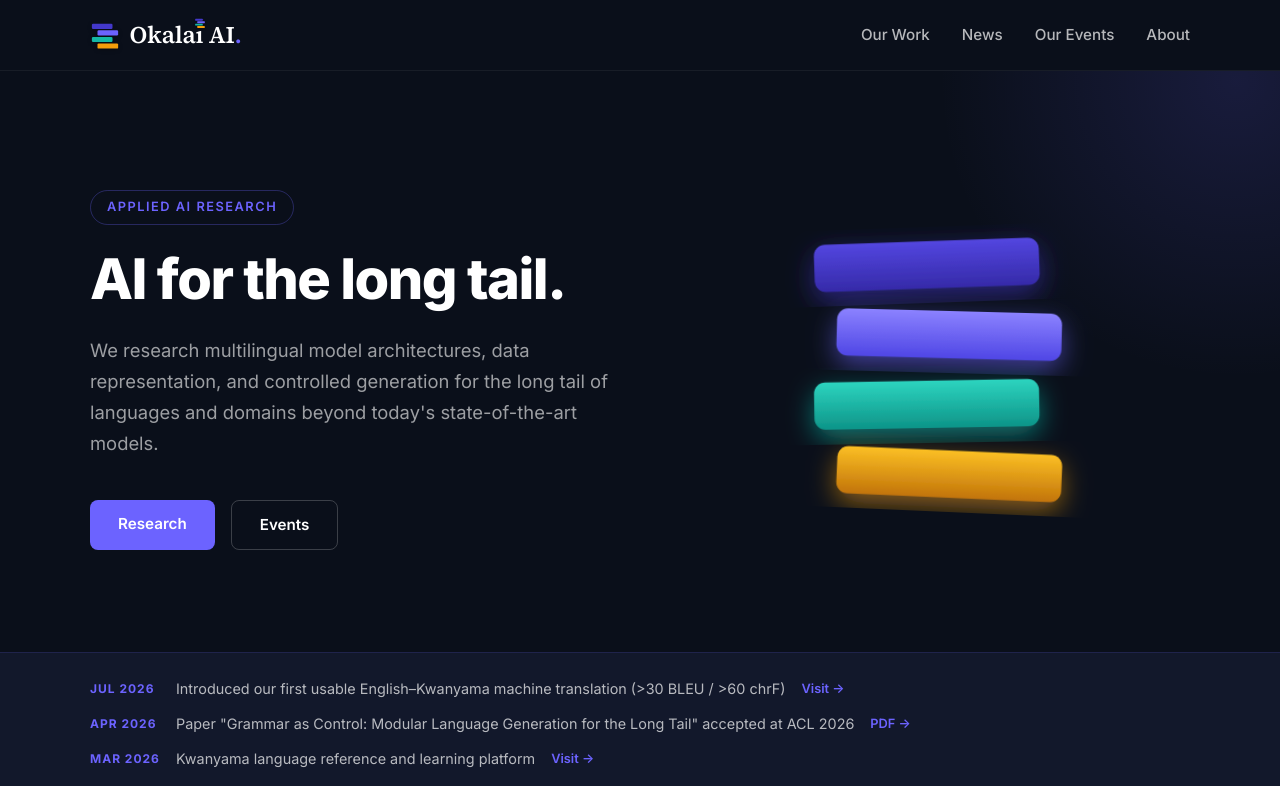
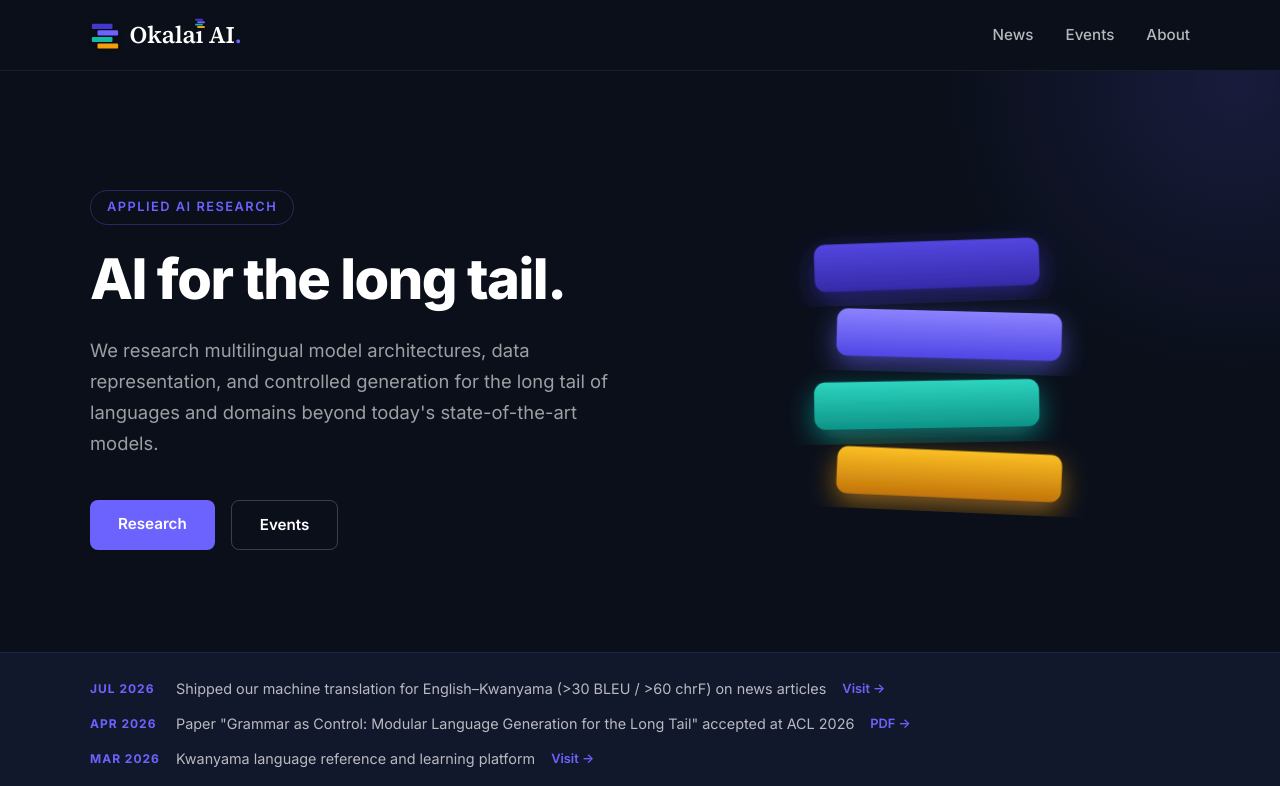
Before and after one commit to okalai-ai/okalai-site, a Jekyll site: the page built from index.md, in a window 1280 px wide. Shown: the top 786 px of the page. Built offline with Jekyll 4.4.1, drawn with Linux system fonts in a browser that asks for light colours; part of the change alters nothing that is shown.

Commit message:
Rework homepage: MT news, OkaLex rebrand, drop Our Work stack, trim nav

```diff
--- a/_layouts/default.html
+++ b/_layouts/default.html
@@ -82,9 +82,8 @@
       </div>
       <nav>
         <ul class="nav-links">
-          <li><a href="/#architecture">Our Work</a></li>
           <li><a href="/#news">News</a></li>
-          <li><a href="/schools/">Our Events</a></li>
+          <li><a href="/schools/">Events</a></li>
           <li><a href="/#about">About</a></li>
         </ul>
         <button class="mobile-menu-btn" aria-label="Toggle menu">
@@ -188,62 +187,6 @@
     window.addEventListener('scroll', animateStats);
     animateStats();
 
-    // Okalex live search widget
-    const searchInput = document.getElementById('okalex-search');
-    const resultsDiv = document.getElementById('okalex-results');
-    const toggleBtns = document.querySelectorAll('.toggle-btn');
-    let searchLang = 'en';
-    let debounceTimer;
-
-    if (toggleBtns.length) {
-      toggleBtns.forEach(btn => {
-        btn.addEventListener('click', () => {
-          toggleBtns.forEach(b => b.classList.remove('active'));
-          btn.classList.add('active');
-          searchLang = btn.dataset.lang;
-          if (searchInput.value.trim()) searchInput.dispatchEvent(new Event('input'));
-        });
-      });
-    }
-
-    if (searchInput) {
-      searchInput.addEventListener('input', () => {
-        clearTimeout(debounceTimer);
-        const query = searchInput.value.trim();
-        if (!query) {
-          resultsDiv.innerHTML = '';
-          return;
-        }
-        debounceTimer = setTimeout(() => {
-          const param = searchLang === 'en' ? 'q_en' : 'q_kw';
-          fetch(`https://okalex.org/api/entries?page=1&limit=4&${param}=${encodeURIComponent(query)}`)
-            .then(r => r.json())
-            .then(data => {
-              const entries = Array.isArray(data) ? data : (data.entries || data.results || []);
-              if (!entries.length) {
-                resultsDiv.innerHTML = '<p class="try-it-empty">No results found. Try another word.</p>';
-                return;
-              }
-              resultsDiv.innerHTML = entries.slice(0, 4).map(e => {
-                const word = e.english || '';
-                const kw = e.kwanyama || '';
-                const pos = e.pos || '';
-                const def = e.definition || '';
-                const viewerUrl = `https://okalex.org/viewer.html?word=${encodeURIComponent(word)}`;
-                return `<a href="${viewerUrl}" target="_blank" rel="noopener" class="try-it-entry">
-                  <span class="try-it-word">${word}${kw ? ' &mdash; <em>' + kw + '</em>' : ''}</span>
-                  ${pos ? '<span class="try-it-pos">' + pos + '</span>' : ''}
-                  ${def ? '<span class="try-it-def">' + def.slice(0, 120) + (def.length > 120 ? '...' : '') + '</span>' : ''}
-                </a>`;
-              }).join('') + `<a href="https://okalex.org/viewer.html?word=${encodeURIComponent(searchInput.value.trim())}" target="_blank" rel="noopener" class="try-it-more">See all results on Okalex &rarr;</a>`;
-            })
-            .catch(() => {
-              resultsDiv.innerHTML = '<p class="try-it-empty">Could not connect to Okalex.</p>';
-            });
-        }, 500);
-      });
-    }
-
   </script>
 </body>
 </html>
--- a/assets/css/style.css
+++ b/assets/css/style.css
@@ -532,12 +532,26 @@ a {
   border: 1px solid #e8e8ee;
 }
 
+.product-card--single {
+  grid-template-columns: 1fr;
+}
+
+.product-card--single .product-info p {
+  max-width: 680px;
+}
+
 .product-info h3 {
   font-size: 1.8rem;
   font-weight: 800;
   letter-spacing: -0.5px;
   margin-bottom: 0.25rem;
   color: #0a0f1a;
+}
+
+.product-info h3 a:hover {
+  text-decoration: underline;
+  text-decoration-color: #6c63ff;
+  text-underline-offset: 4px;
 }
 
 .product-tagline {
--- a/index.md
+++ b/index.md
@@ -73,7 +73,7 @@ title: Home
     <div class="news-items">
       <div class="news-item">
         <span class="news-date">Jul 2026</span>
-        <span class="news-text">Introduced our first usable English&ndash;Kwanyama machine translation (&gt;30 BLEU / &gt;60 chrF)</span>
+        <span class="news-text">Shipped our machine translation for English&ndash;Kwanyama (&gt;30 BLEU / &gt;60 chrF) on news articles</span>
         <a href="https://okalex.org/" class="news-link" target="_blank" rel="noopener">Visit &rarr;</a>
       </div>
       <div class="news-item">
```
